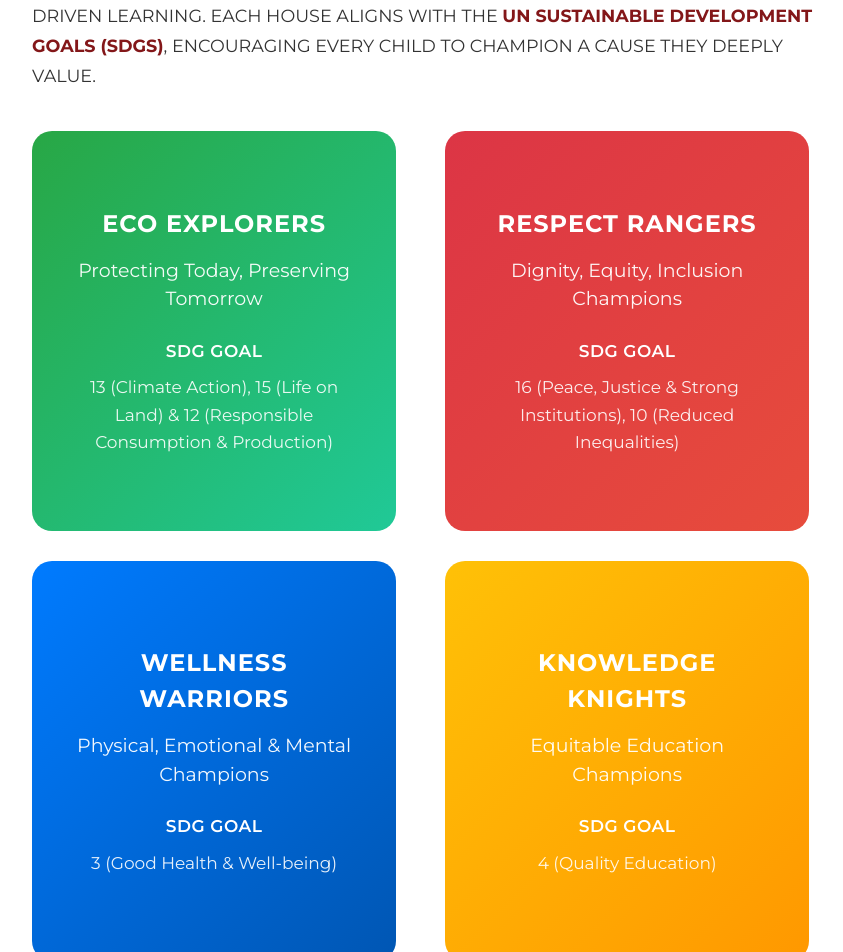
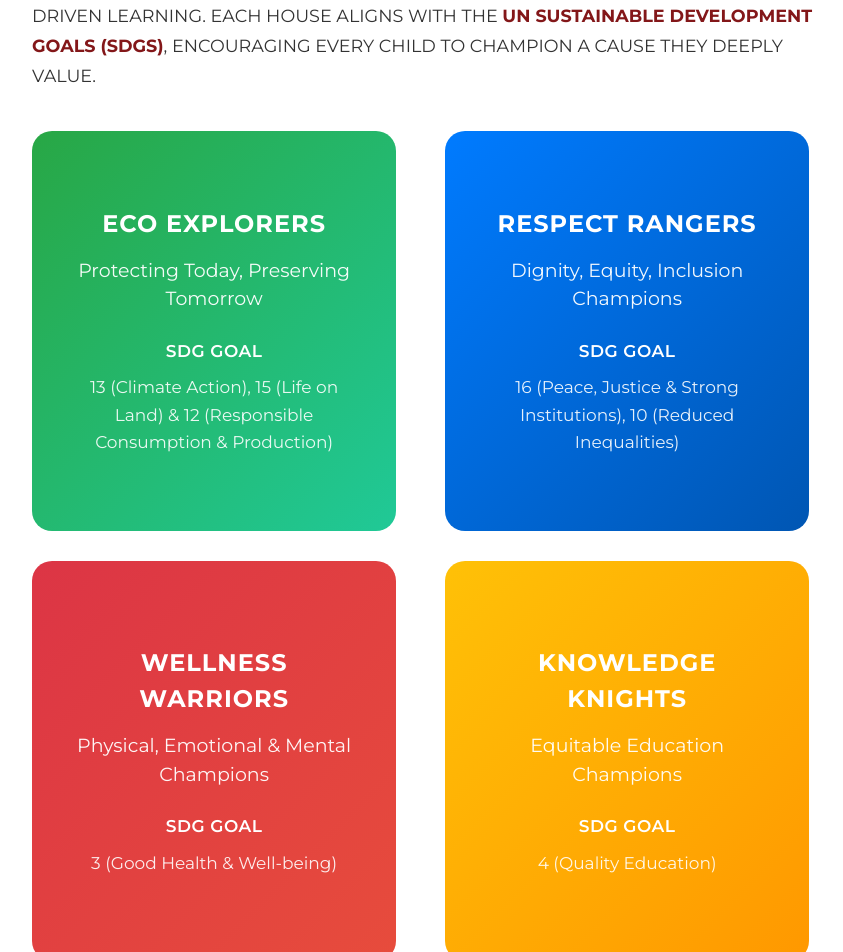
Before and after one commit to Enats2017/riseschool_website, a Next.js app: page /about-us in a window 1280 px wide. Shown: the part 3980-4932 px from the top of the page, without its empty margins (16-859 px from the left). Built offline with nearby package versions, Linux system fonts and the light colour scheme; a web font is replaced by a local one.

Commit message:
Color changes

```diff
--- a/src/app/components/about/HouseSystem.module.css
+++ b/src/app/components/about/HouseSystem.module.css
@@ -117,12 +117,12 @@
 
 .respectRangers .cardFront,
 .respectRangers .cardBack {
-  background: linear-gradient(135deg, #dc3545 0%, #e74c3c 100%);
+  background: linear-gradient(135deg, #007bff 0%, #0056b3 100%);
 }
 
 .wellnessWarriors .cardFront,
 .wellnessWarriors .cardBack {
-  background: linear-gradient(135deg, #007bff 0%, #0056b3 100%);
+  background: linear-gradient(135deg, #dc3545 0%, #e74c3c 100%);
 }
 
 .knowledgeKnights .cardFront,
```
